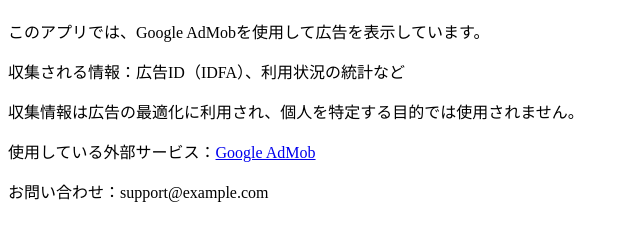
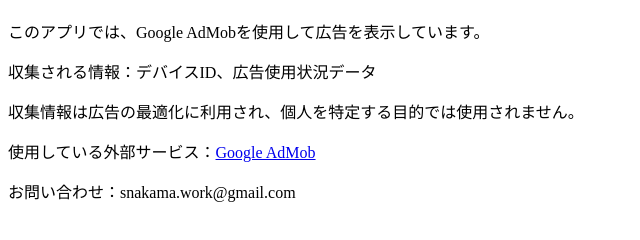
Before and after one commit to mytysoh/mytysoh.github.io, a plain HTML site: page privacy.html in a window 1280 px wide. Shown: the part 70-310 px from the top of the page, without its empty margins (0-640 px from the left). Drawn offline with Linux system fonts and the light colour scheme.

Commit message:
Update privacy.html

```diff
--- a/privacy.html
+++ b/privacy.html
@@ -7,9 +7,9 @@
 <body>
   <h1>プライバシーポリシー</h1>
   <p>このアプリでは、Google AdMobを使用して広告を表示しています。</p>
-  <p>収集される情報：広告ID（IDFA）、利用状況の統計など</p>
+  <p>収集される情報：デバイスID、広告使用状況データ</p>
   <p>収集情報は広告の最適化に利用され、個人を特定する目的では使用されません。</p>
   <p>使用している外部サービス：<a href="https://policies.google.com/technologies/ads?hl=ja">Google AdMob</a></p>
-  <p>お問い合わせ：support@example.com</p>
+  <p>お問い合わせ：snakama.work@gmail.com</p>
 </body>
 </html>
```
